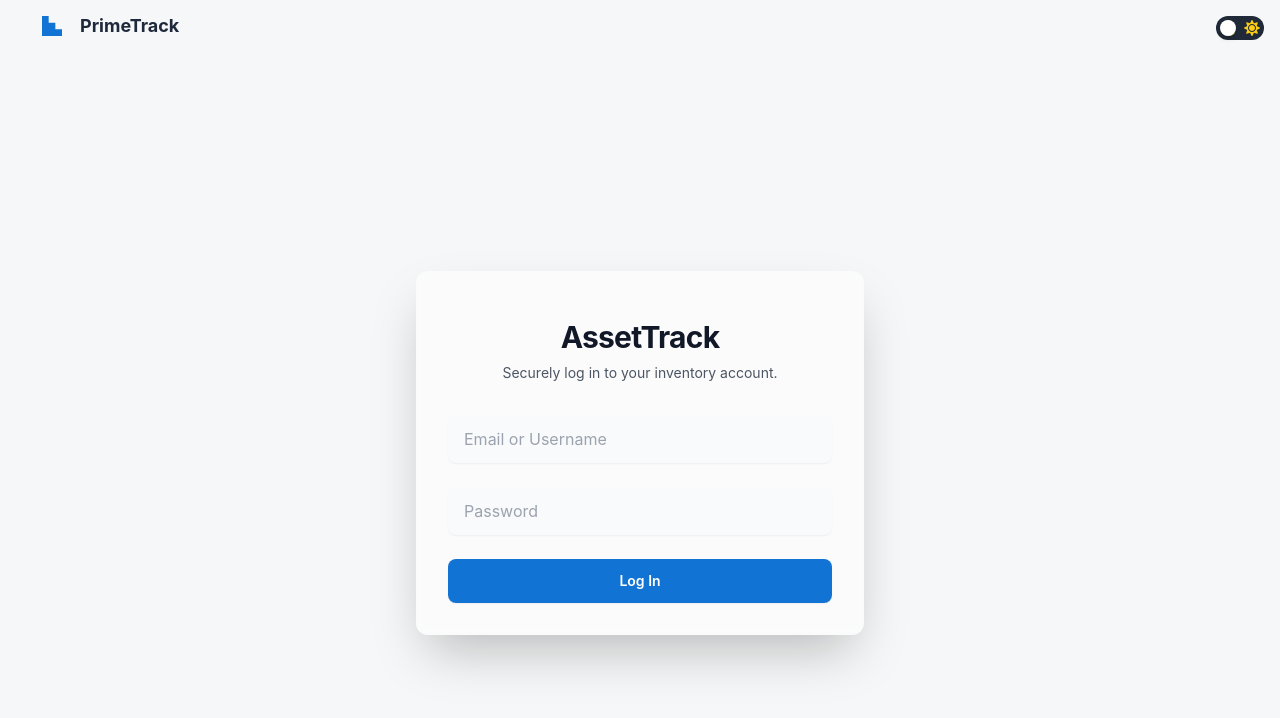
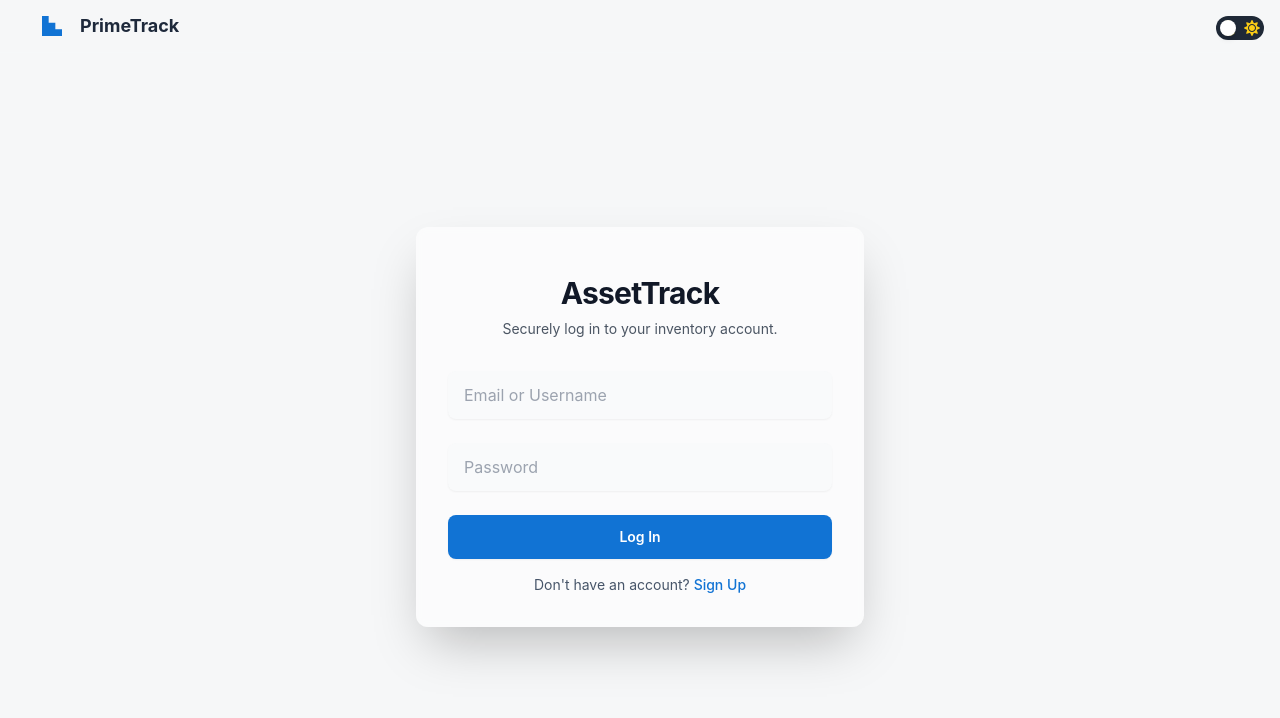
Before and after one commit to Allen-pogi/asset-monitoring-client, a React (Create React App) app: page /login in a window 1280 px wide. Shown: the top 718 px of the page. Built offline with nearby package versions, Linux system fonts and the light colour scheme.

Commit message:
Update login.jsx

```diff
--- a/src/user/pages/login.jsx
+++ b/src/user/pages/login.jsx
@@ -1,5 +1,5 @@
 import React, { useState, useEffect } from "react";
-import { useNavigate } from "react-router-dom"; // v6
+import { Link, useNavigate } from "react-router-dom"; // v6
 import Header from "../components/header";
 
 const LoginUser = () => {
@@ -47,11 +47,11 @@ const LoginUser = () => {
         setMessage(data.message || "Invalid credentials");
       } else {
         // Save JWT in localStorage
-        localStorage.setItem("token", data.token);
-        localStorage.setItem("user", JSON.stringify(data.user));
+        localStorage.setItem("userToken", data.token);
+        localStorage.setItem("userInfo", JSON.stringify(data.user));
 
         // Navigate to dashboard or home page
-        navigate("/dashboard");
+        navigate("/scanner");
       }
     } catch (err) {
       console.error(err);
@@ -64,7 +64,7 @@ const LoginUser = () => {
   return (
     <div className="bg-background-light dark:bg-background-dark font-display min-h-screen ifle flex flex-col">
       <Header />
-      <div className=" flex flex-1 items-center justify-center min-h-screen bg-background-light dark:bg-background-dark font-display text-gray-800 dark:text-gray-200">
+      <div className=" flex flex-1 items-center justify-center  bg-background-light dark:bg-background-dark font-display text-gray-800 dark:text-gray-200">
         <div className="w-full max-w-md rounded-xl bg-white/50 p-8 shadow-2xl backdrop-blur-sm dark:bg-background-dark/50">
           <div className="mb-8 text-center">
             <h1 className="mt-4 text-3xl font-bold tracking-tight text-gray-900 dark:text-white">
@@ -114,6 +114,15 @@ const LoginUser = () => {
               </p>
             )}
           </form>
+          <p className="mt-4 text-center text-sm text-slate-600 dark:text-slate-400">
+            Don't have an account?{" "}
+            <Link
+              to="/register"
+              className="font-medium text-primary hover:text-primary/80"
+            >
+              Sign Up
+            </Link>
+          </p>
         </div>
       </div>
     </div>
```
